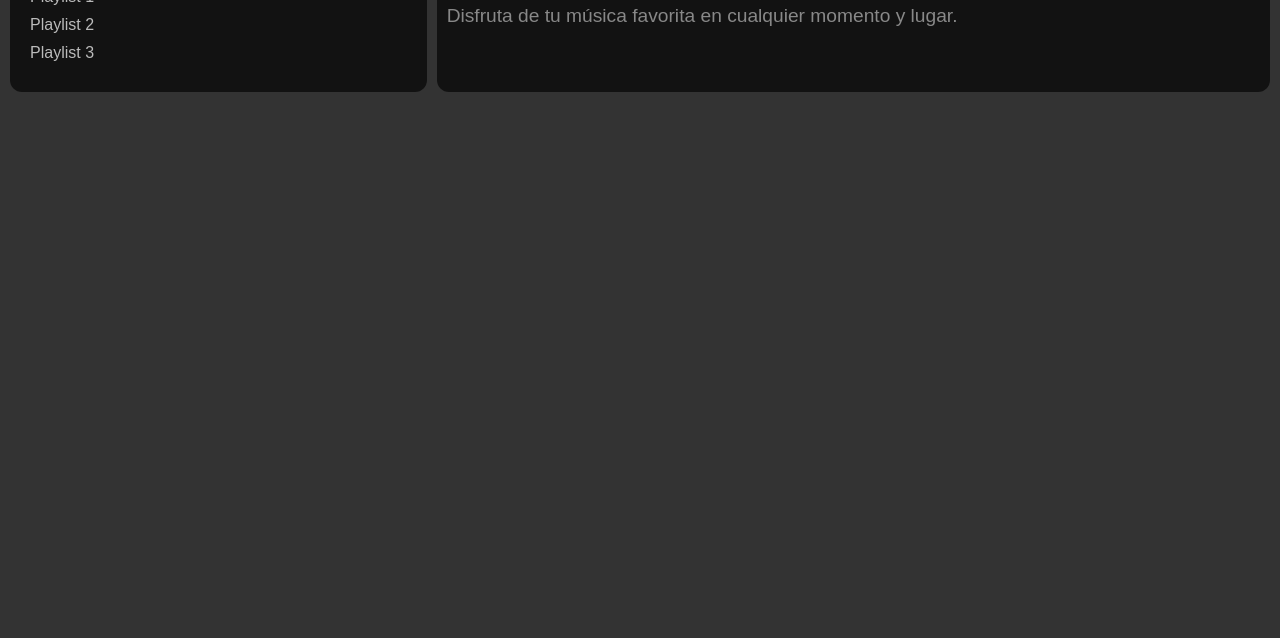
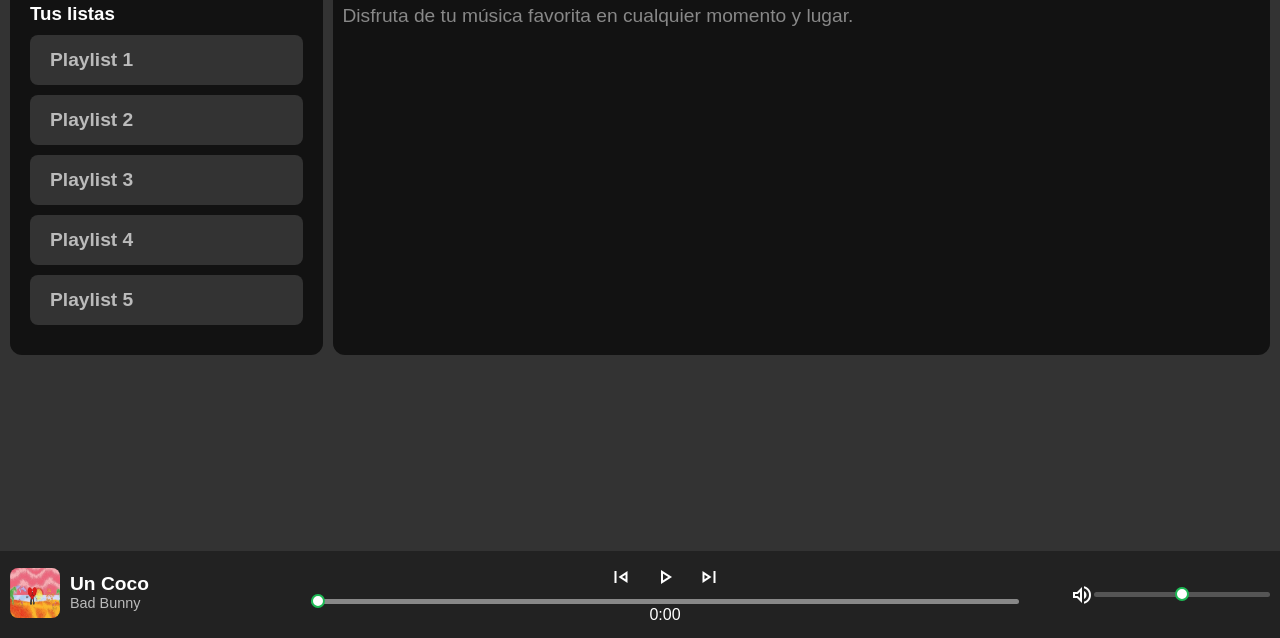
Before and after one commit to Ghwynn26/spotify-clone, a plain HTML site: page index.html in a window 1280 px wide. Shown: the part 162-800 px from the top of the page. Drawn offline with nearby package versions, Linux system fonts and the light colour scheme.

Commit message:
Player terminado

```diff
--- a/index.html
+++ b/index.html
@@ -5,7 +5,7 @@
     <meta name="viewport" content="width=device-width, initial-scale=1.0">
     <title>Reproductor de Spotify</title>
     <link rel="stylesheet" href="styles.css">
-    <link rel="icon" href="/assets/img/Spotify-logo.webp" sizes="52x52" as="image">
+    <link rel="icon" href="/assets/img/favicon-spotify-48.svg" sizes="52x52" as="image">
     <link href="https://fonts.googleapis.com/css2?family=Material+Symbols+Outlined" rel="stylesheet" />
 </head>
 <body>
@@ -34,9 +34,12 @@
         <aside class="aside">
             <h2 class="aside__title">Recomendaciones</h2>
             <ul class="aside__list">
+                <h3>Tus listas</h3>
                 <li class="aside__item">Playlist 1</li>
                 <li class="aside__item">Playlist 2</li>
                 <li class="aside__item">Playlist 3</li>
+                <li class="aside__item">Playlist 4</li>
+                <li class="aside__item">Playlist 5</li>
             </ul>
         </aside>
         <main class="main">
@@ -44,5 +47,46 @@
             <p class="main__description">Disfruta de tu música favorita en cualquier momento y lugar.</p>
         </main>
     </div>
+    <section class="player">
+        <div class="player__container">
+          <div class="player__track-info">
+            <div class="player__cover">
+                <img id="cover" src="" alt="Portada de la canción">
+            </div>
+            <div class="player__track--data">
+                <p id="track-title" class="player__track--title">Título de la canción</p>
+                <p id="track-artist" class="player__track--artist">Artista</p>
+            </div>
+          </div>
+
+          <div class="player__controls">
+            <div class="player__controls--buttons">
+              <button class="player__btn">
+                <span class="material-symbols-outlined">skip_previous</span>
+              </button>
+              <button class="player__btn">
+                <span class="material-symbols-outlined">play_arrow</span>
+              </button>
+              <button class="player__btn">
+                <span class="material-symbols-outlined">skip_next</span>
+              </button>
+            </div>
+
+            <div class="player__controls--progress">
+              <div class="player__progress">
+                <input type="range" min="0" max="100" value="0" class="player__progress--slider">
+                <div class="player__progress--time">0:00</div>
+              </div>
+            </div>
+          </div>
+
+          <div class="player__volume">
+            <span class="material-symbols-outlined">volume_up</span>
+            <input type="range" min="0" max="100" value="50" class="player__volume--slider"></div>
+          </div>
+        </div>
+      </section>
+      <audio id="audioPlayer" src="/assets/audio/Bad Bunny - Un Coco.mp3"></audio>
+      <script src="player.js"></script>
 </body>
 </html>
--- /dev/null
+++ b/player.js
@@ -0,0 +1,108 @@
+const audioPlayer = document.getElementById('audioPlayer');
+const trackTitle = document.getElementById('track-title');
+const trackArtist = document.getElementById('track-artist');
+const playBtn = document.querySelector('.player__controls--buttons button:nth-child(2)');
+const prevBtn = document.querySelector('.player__controls--buttons button:nth-child(1)');
+const nextBtn = document.querySelector('.player__controls--buttons button:nth-child(3)');
+const progressSlider = document.querySelector('.player__progress--slider');
+const progressTime = document.querySelector('.player__progress--time');
+const volumeSlider = document.querySelector('.player__volume--slider');
+
+const songs = [
+    {
+        title: "Un Coco",
+        artist: "Bad Bunny",
+        src: "assets/audio/Un-Coco.mp3",
+        cover: "assets/img/un-coco.webp"
+    },
+    {
+        title: "Baile Inolvidable",
+        artist: "Bad Bunny",
+        src: "assets/audio/Baile-Inolvidable.mp3",
+        cover: "assets/img/baile-inolvidable.webp"
+    },
+    {
+        title: "Monaco",
+        artist: "Bad Bunny",
+        src: "assets/audio/Monaco.mp3",
+        cover: "assets/img/monaco.jpg"
+    }
+];
+
+let currentSongIndex = 0;
+let isPlaying = false;
+
+function loadSong(song) {
+    trackTitle.textContent = song.title;
+    trackArtist.textContent = song.artist;
+    audioPlayer.src = song.src;
+    progressSlider.value = 0;
+    progressTime.textContent = "0:00";
+    const coverImage = document.getElementById('cover');
+    coverImage.src = song.cover;
+}
+
+function playSong() {
+    audioPlayer.play();
+    isPlaying = true;
+    playBtn.innerHTML = '<span class="material-symbols-outlined">pause</span>';
+}
+
+function pauseSong() {
+    audioPlayer.pause();
+    isPlaying = false;
+    playBtn.innerHTML = '<span class="material-symbols-outlined">play_arrow</span>';
+}
+
+function togglePlay() {
+    if (isPlaying) {
+        pauseSong();
+    } else {
+        playSong();
+    }
+}
+
+function nextSong() {
+    currentSongIndex = (currentSongIndex + 1) % songs.length;
+    loadSong(songs[currentSongIndex]);
+    playSong();
+}
+
+function prevSong() {
+    currentSongIndex = (currentSongIndex - 1 + songs.length) % songs.length;
+    loadSong(songs[currentSongIndex]);
+    playSong();
+}
+
+function updateProgress() {
+    if (audioPlayer.duration) {
+        const progress = (audioPlayer.currentTime / audioPlayer.duration) * 100;
+        progressSlider.value = progress;
+
+        const minutes = Math.floor(audioPlayer.currentTime / 60);
+        const seconds = Math.floor(audioPlayer.currentTime % 60).toString().padStart(2, '0');
+        progressTime.textContent = `${minutes}:${seconds}`;
+    }
+}
+
+function setProgress() {
+    if (audioPlayer.duration) {
+        const newTime = (progressSlider.value / 100) * audioPlayer.duration;
+        audioPlayer.currentTime = newTime;
+    }
+}
+
+function setVolume() {
+    audioPlayer.volume = volumeSlider.value / 100;
+}
+
+playBtn.addEventListener('click', togglePlay);
+nextBtn.addEventListener('click', nextSong);
+prevBtn.addEventListener('click', prevSong);
+audioPlayer.addEventListener('timeupdate', updateProgress);
+progressSlider.addEventListener('input', setProgress);
+volumeSlider.addEventListener('input', setVolume);
+
+loadSong(songs[currentSongIndex]);
+
+audioPlayer.addEventListener('ended', nextSong);
--- a/styles.css
+++ b/styles.css
@@ -96,7 +96,7 @@ h2, h1 {
     display: grid;
     padding: 10px;
     gap: 10px;
-    grid-template-columns: 1fr 2fr;
+    grid-template-columns: 1fr 3fr;
 }
 
 .aside {
@@ -107,7 +107,8 @@ h2, h1 {
 
 .aside__title {
     font-size: 1.5rem;
-    margin-bottom: 10px;
+    margin-bottom: 25px;
+    text-decoration: underline;
 }
 
 .aside__list {
@@ -115,10 +116,15 @@ h2, h1 {
 }
 
 .aside__item {
-    font-size: 1rem;
+    font-size: 1.2rem;
+    font-weight: 600;
     margin: 10px 0;
     color: #bbb;
     cursor: pointer;
+    background-color: #333;
+    padding: 14px 20px;
+    border-radius: 8px;
+    transition: color 0.3s ease-in-out;
 }
 
 .aside__item:hover {
@@ -146,3 +152,157 @@ button:hover {
     filter: brightness(0.9);
     transition: all 0.3s ease-in-out;
 }
+
+.player {
+    background-color: #222;
+    position: fixed;
+    bottom: 0;
+    width: 100%;
+    padding: 14px 10px;
+}
+
+.player__container {
+    display: flex;
+    align-items: center;
+    justify-content: space-between;
+    flex-wrap: wrap;
+    gap: 12px;
+}
+
+#cover {
+    width: 50px;
+    height: 50px;
+    border-radius: 8px;
+    background-color: #444;
+}
+
+.player__track--data {
+    display: block;
+    align-items: center;
+    margin-left: 10px;
+    margin-top: 5px;
+}
+
+.player__track-info {
+    display: flex;
+    flex: 0 0 250px;
+}
+
+.player__track--title {
+    font-weight: bold;
+    font-size: 1.2rem;
+}
+
+.player__track--artist {
+    font-size: 0.9rem;
+    color: #bbb;
+}
+
+.player__controls {
+    flex: 2 1 400px;
+    display: flex;
+    flex-direction: column;
+    align-items: center;
+    gap: 2px;
+}
+
+.player__controls--buttons {
+    display: flex;
+    gap: 20px;
+    margin-bottom: 5px;
+    align-items: center;
+}
+
+.player__btn {
+    background: none;
+    border: none;
+    cursor: pointer;
+}
+
+.player__controls--progress {
+    width: 100%;
+    display: flex;
+    align-items: center;
+    justify-content: center;
+}
+
+.player__progress {
+    flex: 0 1 45%;
+    display: flex;
+    flex-direction: column;
+    align-items: center;
+    justify-content: center;
+    gap: 2px;
+}
+
+.player__progress--slider {
+    width: 80%;
+}
+
+.player__volume {
+    flex: 0 1 200px;
+    display: flex;
+    justify-content: flex-end;
+    align-items: center;
+}
+
+.player__volume--slider {
+    width: 100px;
+}
+.player__volume--icon {
+    font-size: 1.5rem;
+    color: #bbb;
+    margin-right: 10px;
+}
+input[type="range"] {
+    -webkit-appearance: none;
+    width: 100%;
+    height: 5px;
+    background: #555;
+    border-radius: 5px;
+    outline: none;
+    cursor: pointer;
+    transition: background 0.3s;
+}
+
+.player__progress input[type="range"] {
+    background-color: #888;
+    width: 200%;
+}
+
+input[type="range"]::-webkit-slider-runnable-track {
+    background: linear-gradient(to right, #1db954 0%, #1db954 var(--progress), #555 var(--progress), #555 100%);
+    height: 5px;
+    border-radius: 5px;
+}
+
+input[type="range"]::-webkit-slider-thumb {
+    -webkit-appearance: none;
+    appearance: none;
+    width: 14px;
+    height: 14px;
+    background: #fff;
+    border: 2px solid #1db954;
+    border-radius: 50%;
+    margin-top: -5px;
+    transition: background 0.3s, transform 0.2s;
+}
+
+input[type="range"]::-webkit-slider-thumb:hover {
+    background: #1db954;
+    transform: scale(1.2);
+}
+
+input[type="range"]::-moz-range-track {
+    background: #555;
+    height: 5px;
+    border-radius: 5px;
+}
+input[type="range"]::-moz-range-thumb {
+    width: 14px;
+    height: 14px;
+    background: #fff;
+    border: 2px solid #1db954;
+    border-radius: 50%;
+    cursor: pointer;
+}
```
Also changed, not shown: assets/img/baile-inolvidable.webp (added), assets/img/favicon-spotify-48.svg (added), assets/img/monaco.jpg (added), assets/img/un-coco.webp (added), script.js (deleted), 3 other files.
